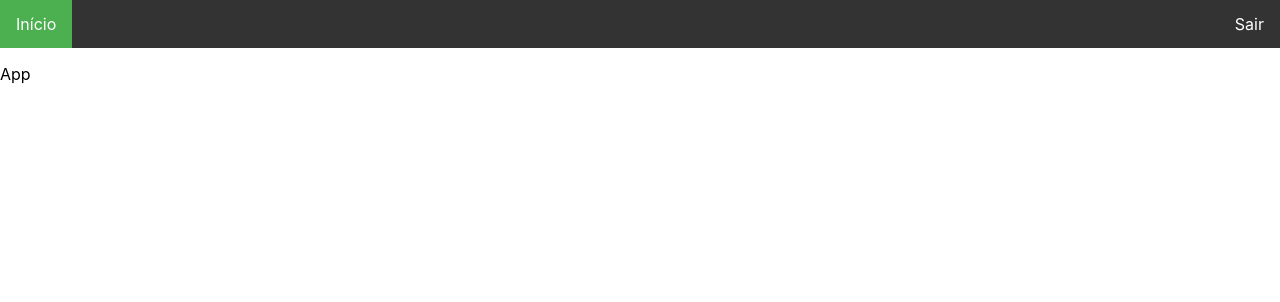
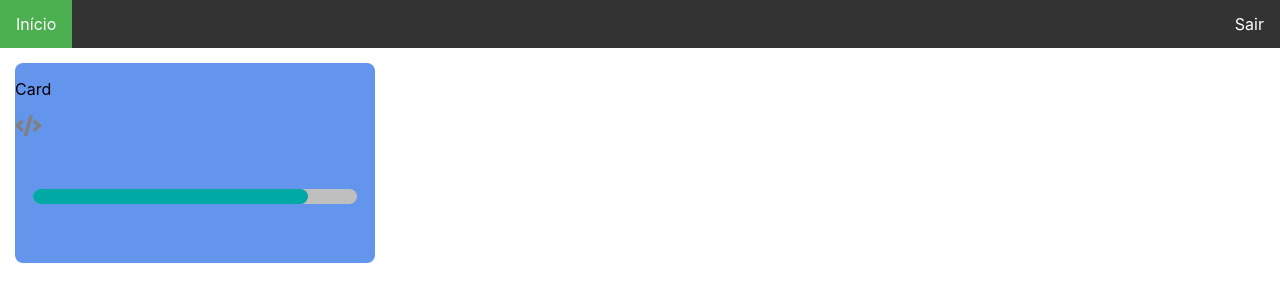
Before and after one commit to faelfer/bttr-client-react, a React (Create React App) app: page / in a window 1280 px wide. Both pictures are taken after typing "name@example.com", "Sample123" into the empty fields and a click on the button "Entrar". Shown: the top 302 px of the page. Built offline with nearby package versions, Linux system fonts and the light colour scheme; the HTML template or start-up script is replaced by a standard one.

Commit message:
:construction: card in progress

```diff
--- a/package.json
+++ b/package.json
@@ -3,6 +3,10 @@
   "version": "0.1.0",
   "private": true,
   "dependencies": {
+    "@fortawesome/fontawesome-svg-core": "^1.2.26",
+    "@fortawesome/free-regular-svg-icons": "^5.12.0",
+    "@fortawesome/free-solid-svg-icons": "^5.12.0",
+    "@fortawesome/react-fontawesome": "^0.1.8",
     "@testing-library/jest-dom": "^4.2.4",
     "@testing-library/react": "^9.3.2",
     "@testing-library/user-event": "^7.1.2",
--- /dev/null
+++ b/src/pages/App/components/Card/index.js
@@ -0,0 +1,21 @@
+import React from "react";
+import "./styles.css";
+import { FontAwesomeIcon } from '@fortawesome/react-fontawesome';
+import { faCode } from '@fortawesome/free-solid-svg-icons';
+// import { faUser, faFileAlt } from '@fortawesome/free-regular-svg-icons';
+
+function App() {
+    return (
+        <div className="card">
+            <p>Card</p>
+            <FontAwesomeIcon icon={faCode} size="lg" color="grey" className="icon" />
+            <div className="task-progress">
+                <div className="progress">
+                    <div className="bar"></div>
+                </div>
+            </div>
+        </div>
+    )
+};
+
+export default App;
--- /dev/null
+++ b/src/pages/App/components/Card/styles.css
@@ -0,0 +1,30 @@
+.card {
+    background-color: cornflowerblue;
+    width: 360px;
+    height: 200px;
+    margin: 15px;
+    border-radius: 8px;
+}
+
+.task-progress {
+    display: flex;
+    align-items: center;
+    justify-content: space-around;
+    flex-direction: row;
+    height: 60%;
+    width: 100%;
+  }
+
+  .progress {
+    height: 15px;
+    width: 90%;
+    background-color: #bfbfbf;
+    border-radius: 50px;
+  }
+
+  .bar {
+    width: 85%;
+    height: 15px;
+    background-color: #00A9A5;
+    border-radius: 50px;
+  }
--- a/src/pages/App/index.js
+++ b/src/pages/App/index.js
@@ -1,13 +1,14 @@
-import React, { useState } from "react";
+import React from "react";
 import "./styles.css";
 import NavBar from "../../components/NavBar";
+import Card from "./components/Card";
 
 function App({ history }) {
     return (
         <div className="Container">
             <NavBar navigation={history}/>
             <div className="app">
-                <p>App</p>
+                <Card />
             </div>
         </div>
     )
--- a/src/pages/SignIn/index.js
+++ b/src/pages/SignIn/index.js
@@ -1,6 +1,6 @@
 import React, { useState } from 'react';
 import { Link, withRouter } from "react-router-dom";
-import api from "../../services/api";
+// import api from "../../services/api";
 import { login } from "../../services/auth";
 import "./styles.css";
 
```
Also changed, not shown: 1 other file (tests, documents, lock files or other folders).
